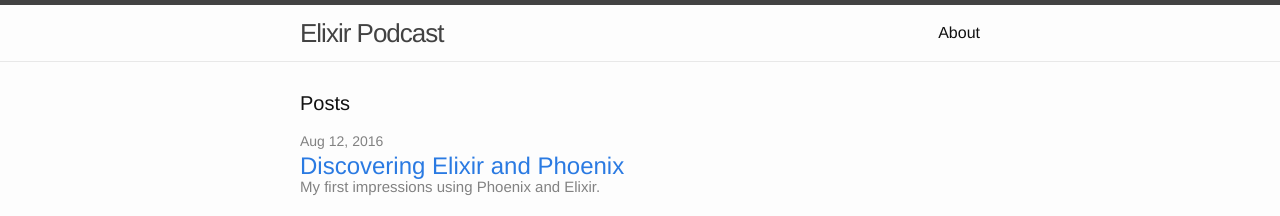
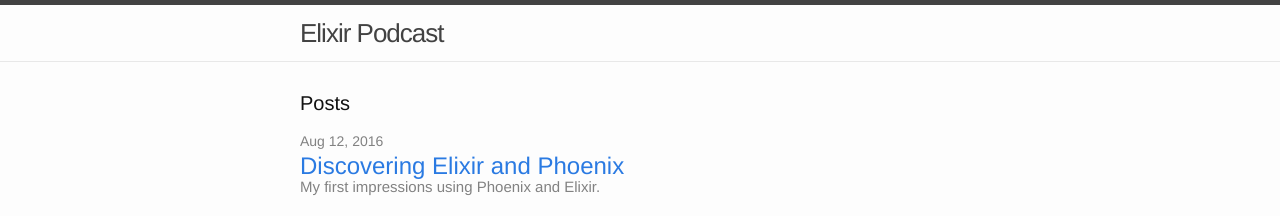
Before and after one commit to elixirpodcast/elixirpodcast, a Jekyll site: the page built from docs/index.html, in a window 1280 px wide. Shown: the top 216 px of the page. Built offline with Jekyll 4.4.1, drawn with Linux system fonts in a browser that asks for light colours.

Commit message:
Hide about

```diff
--- a/docs/_includes/header.html
+++ b/docs/_includes/header.html
@@ -13,7 +13,7 @@
         </svg>
       </a>
 
-      <div class="trigger">
+      <div class="trigger hide">
         {% for my_page in site.pages %}
           {% if my_page.title %}
           <a class="page-link" href="{{ my_page.url | prepend: site.baseurl }}">{{ my_page.title }}</a>
```
Also changed, not shown: 5 other files.
